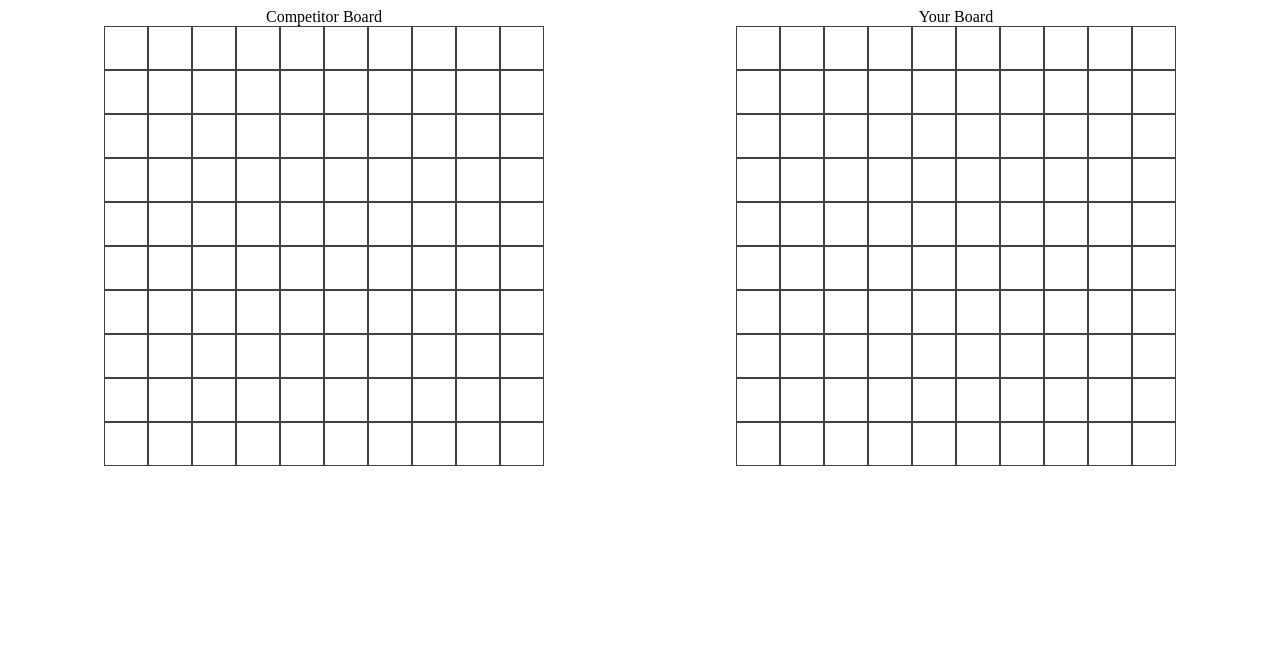
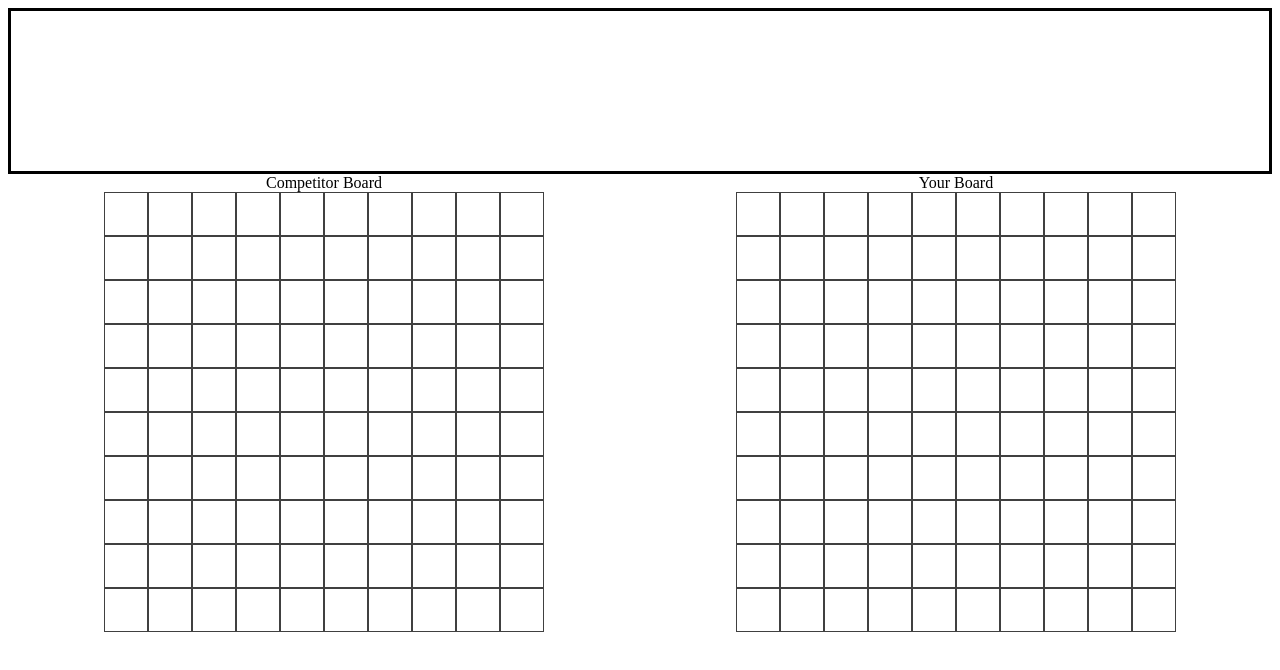
Before and after one commit to noyasher1/battleships, a plain HTML site: page battleships-client/index.html in a window 1280 px wide. Drawn offline with nearby package versions, Linux system fonts and the light colour scheme; no server answers.

Commit message:
Add MessageBox element to the HTML file

```diff
--- a/battleships-client/index.html
+++ b/battleships-client/index.html
@@ -13,6 +13,7 @@
     <script src="./app.js" type="module"></script>
 </head>
 <body>
+    <div id="messageBox"></div>
     <div id="gameBoards">
         <div class='board' id="opponent-board">Competitor Board
             <table>
```
